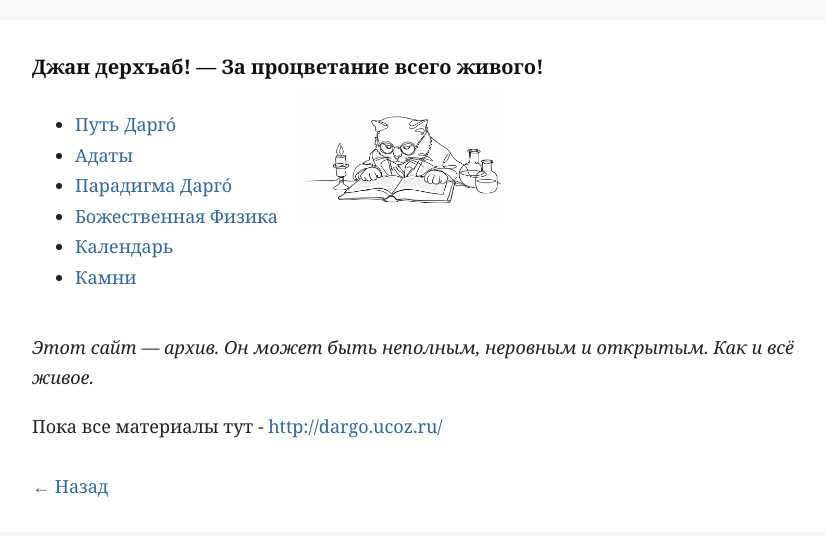
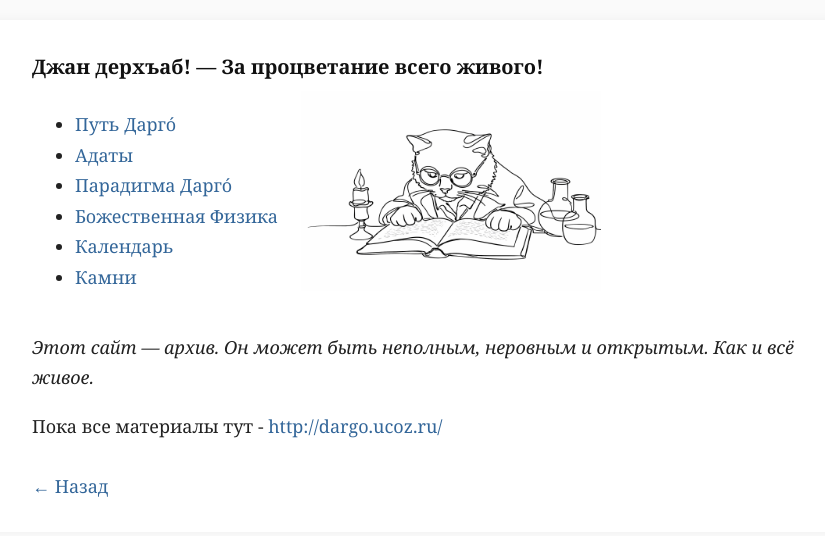
Before and after one commit to dargomag/dargomag.github.io, a Jekyll site: the page built from index.md, in a window 1280 px wide. Shown: the top 536 px of the page, without its empty margins (208-1033 px from the left). Built offline with Jekyll 4.4.1, drawn with Linux system fonts in a browser that asks for light colours; our own code applies the rules of GitHub Pages for plain Markdown files.

Commit message:
Update index.md

```diff
--- a/index.md
+++ b/index.md
@@ -18,7 +18,7 @@
 
   </td>
     <td valign="top">
-      <img src="cat.jpg" alt="урахинец" style="max-width: 200px;">
+      <img src="cat.jpg" alt="урахинец" style="max-width: 300px;">
     </td>
   </tr>
 </table>
```
